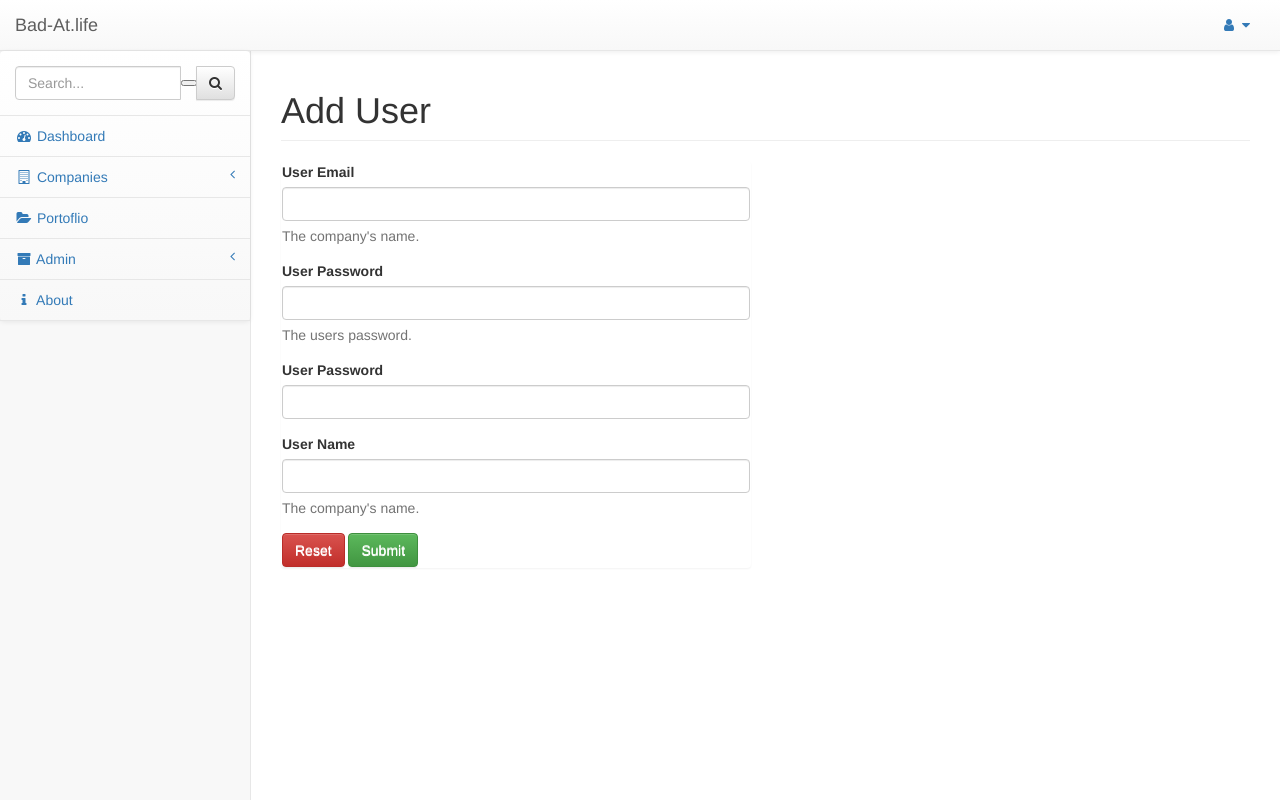
After one commit to politeauthority/stocky, a Flask app: page /admin/user/form in a window 1280 px wide. The commit adds this page. Run offline with Flask 2, Linux system fonts and the light colour scheme; the visitor is signed in with stand-in values (Sample User, id 1); data that the repository does not hold is empty; parts of the project's set-up code (start-up, migrations or seed data) failed here and were passed over; some libraries are stand-ins or nearby versions.

Commit message:
Updating about and admin user interactions

```diff
--- a/app/controllers/admin.py
+++ b/app/controllers/admin.py
@@ -4,8 +4,9 @@
 
 from flask import Blueprint, render_template, request, redirect
 
+from app.collections import companies as cc
 from app.models.company import Company, CompanyDividend
-from app.collections import companies as cc
+from app.models.user import User
 from app.helpers.decorators import requires_auth
 
 admin = Blueprint('Admin', __name__, url_prefix='/admin')
@@ -55,7 +56,7 @@ def form_dividend():
 @requires_auth
 def add_dividend():
     """
-    Form to add a new dividend.
+    Form to add a new company dividend.
 
     """
     company = Company(request.form['dividend_company_id'])
@@ -70,4 +71,31 @@ def add_dividend():
     company.save()
     return redirect('/company/%s' % company.symbol)
 
+
+@admin.route('/users')
+@requires_auth
+def users():
+    """
+    Users roster and management
+
+    """
+    users = User.query.all()
+    d = {
+        'users': users
+    }
+    return render_template('admin/users.html', **d)
+
+
+@admin.route('/user/form')
+@requires_auth
+def form_user():
+    """
+    Form to add a new user.
+
+    """
+    d = {
+        'companies': cc.all('symbol')
+    }
+    return render_template('admin/add_user.html', **d)
+
 # End File: stocky/app/controllers/admin.py
--- a/app/models/user.py
+++ b/app/models/user.py
@@ -17,6 +17,7 @@ class User(Base):
     email = Column(String(256), nullable=False)
     name = Column(String(256))
     password = Column(String(256), nullable=False)
+    last_login = Column(DateTime, nullable=False)
     type = Column(String(20))
     meta = relationship('UserMeta', back_populates="user")
 
--- /dev/null
+++ b/app/templates/admin/add_user.html
@@ -0,0 +1,40 @@
+{% extends "layout.html" %}
+{%block title%}User Add{%endblock%}
+{% block content %}
+<div id="page-wrapper">
+    <div class="row">
+        <div class="col-lg-12">
+            <h1 class="page-header">Add User</h1>
+        </div>
+    </div>
+    <div class="row">
+        <div class="col-lg-6">
+            <div class="panel">
+                <form role="form" action="/admin/user/add" method="POST" lpformnum="1" _lpchecked="1">
+                    <div class="form-group">
+                        <label>User Email</label>
+                        <input name="user_email" class="form-control">
+                        <p class="help-block">The company's name.</p>
+                    </div>
+                    <div class="form-group">
+                        <label>User Password</label>
+                        <input name="user_password_1" class="form-control">
+                        <p class="help-block">The users password.</p>
+                    </div>
+                    <div class="form-group">
+                        <label>User Password</label>
+                        <input name="user_password_2" class="form-control">
+                    </div>
+                    <div class="form-group">
+                        <label>User Name</label>
+                        <input name="user_name" class="form-control">
+                        <p class="help-block">The company's name.</p>
+                    </div>
+                    <button type="reset" class="btn btn-default btn-danger">Reset</button>
+                    <button type="submit" class="btn btn-default btn-success">Submit</button>
+                </form>
+            </div>
+        </div>
+    </div>
+</div>
+{%endblock%}
--- a/app/templates/layout.html
+++ b/app/templates/layout.html
@@ -108,6 +108,9 @@
                                         <li>
                                             <a href="/admin/dividend/form">Add Dividend</a>
                                         </li>
+                                        <li>
+                                            <a href="/admin/users">Users</a>
+                                        </li>
                                     </ul>
                                 </li>
                             {%endif%}
```
Also changed, not shown: app/templates/admin/users.html (added, +27 -0 lines), app/templates/home/about.html (+51 -9 lines).
